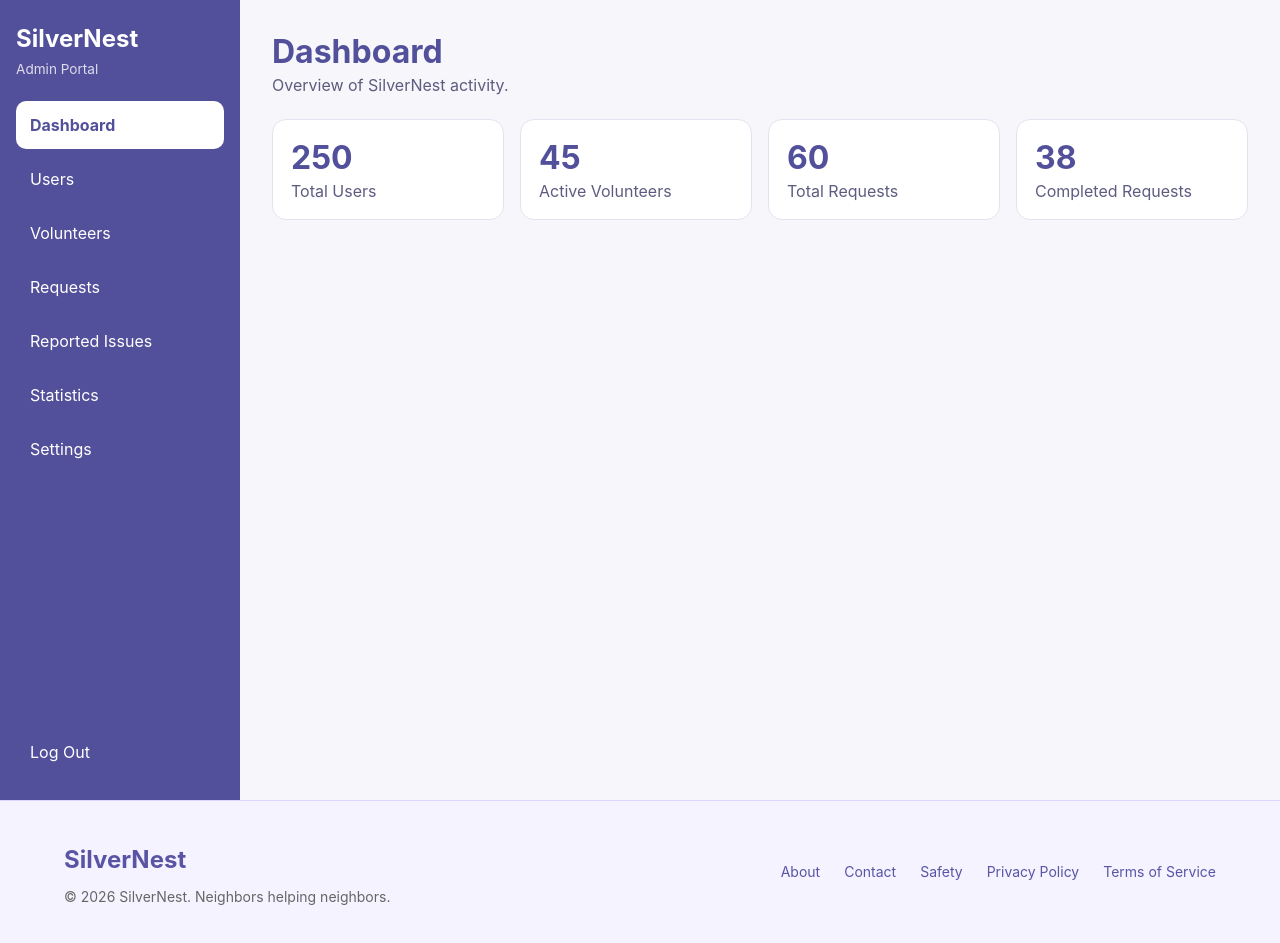
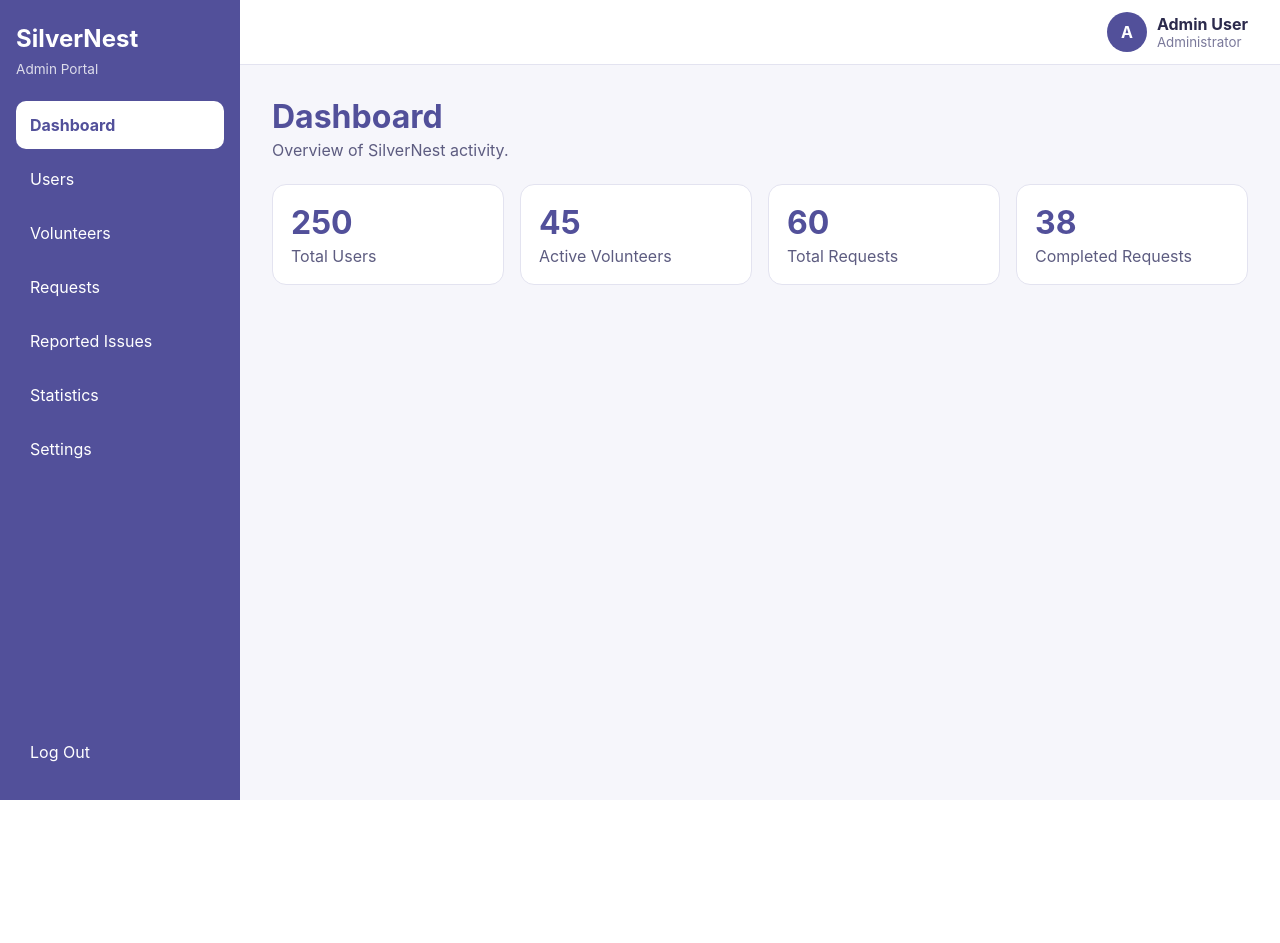
Before and after one commit to R0la842/SilverNest, a React (Vite) app: page /admin in a window 1280 px wide. After the commit the page ends 800 px from the top, so only its background shows below. Built offline with nearby package versions, Linux system fonts and the light colour scheme.

Commit message:
admin top bar

```diff
--- a/src/App.jsx
+++ b/src/App.jsx
@@ -806,6 +806,7 @@ function Terms() {
   );
 }
 function App() {
+  const { pathname } = useLocation();
   return (
     <>
       <ScrollToSection />
@@ -828,7 +829,7 @@ function App() {
 
 
       </Routes>
-      <Footer />
+      {!pathname.startsWith('/admin') && <Footer />}
 
     </>
   );
--- a/src/components/admin/AdminLayout.jsx
+++ b/src/components/admin/AdminLayout.jsx
@@ -47,7 +47,23 @@ export default function AdminLayout({ children }) {
         <Link to="/login" className="ad-link ad-logout">Log Out</Link>
       </aside>
 
-      <div className="ad-main">{children}</div>
+
+      <div className="ad-main">
+        <header className="ad-topbar">
+          {/* search box goes here */}
+
+          {/* bell goes here */}
+
+          <div className="ad-user">
+            <span className="ad-avatar" aria-hidden="true">A</span>
+            <span>
+              <strong>Admin User</strong>
+              <small>Administrator</small>
+            </span>
+          </div>
+        </header>
+        {children}
+      </div>
     </div>
   );
 }
--- a/src/pages/admin/admin.css
+++ b/src/pages/admin/admin.css
@@ -22,3 +22,9 @@
 .ad-stat { background: #fff; border: 1px solid #e3e3f0; border-radius: 14px; padding: 18px; display: flex; flex-direction: column; gap: 4px; }
 .ad-stat strong { font-size: 2rem; color: #52509a; }
 .ad-stat span { color: #5d5c80; }
+
+/* Top bar */
+.ad-topbar { display: flex; align-items: center; gap: 16px; padding: 12px 32px; background: #fff; border-bottom: 1px solid #e3e3f0; }
+.ad-user { display: flex; align-items: center; gap: 10px; margin-left: auto; }
+.ad-user small { display: block; color: #7a799a; }
+.ad-avatar { width: 40px; height: 40px; border-radius: 50%; background: #52509a; color: #fff; display: grid; place-items: center; font-weight: 700; }
```
Also changed, not shown: src/components/admin/RecentRequests.jsx (added).
